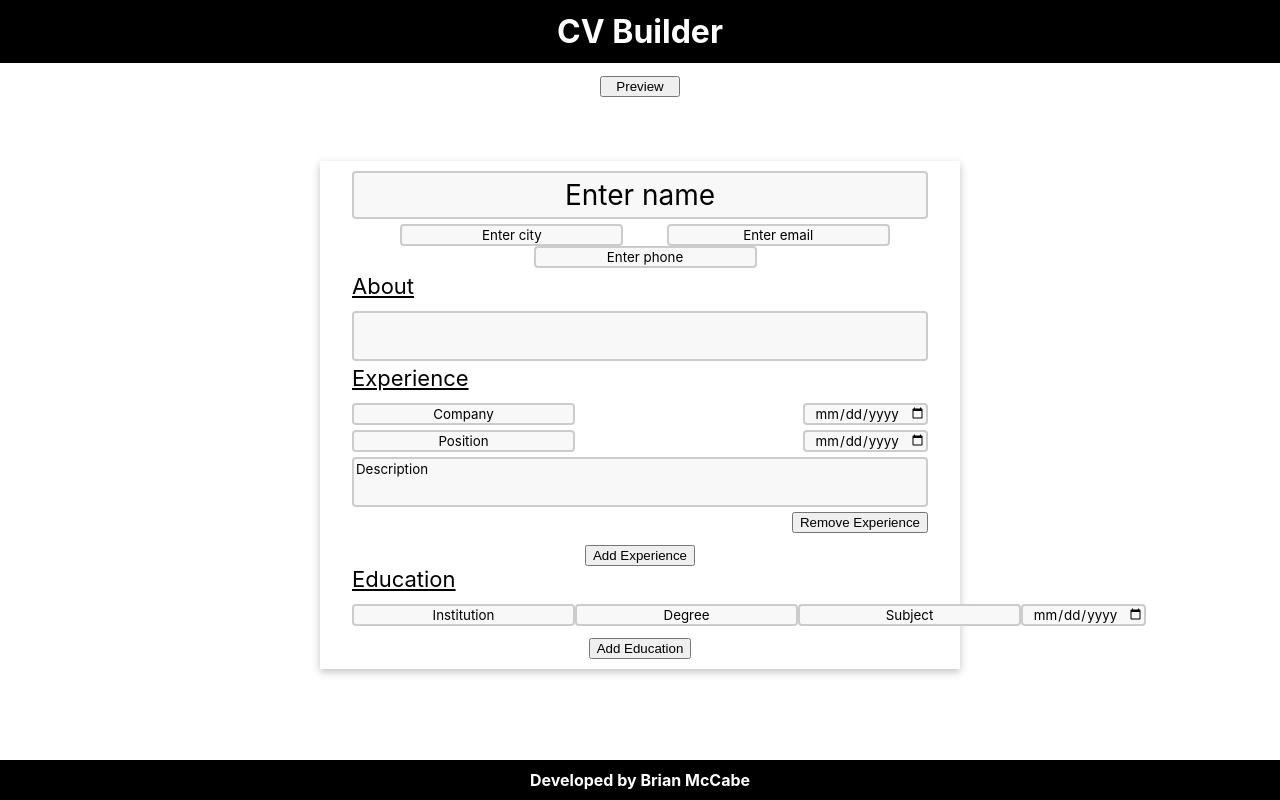
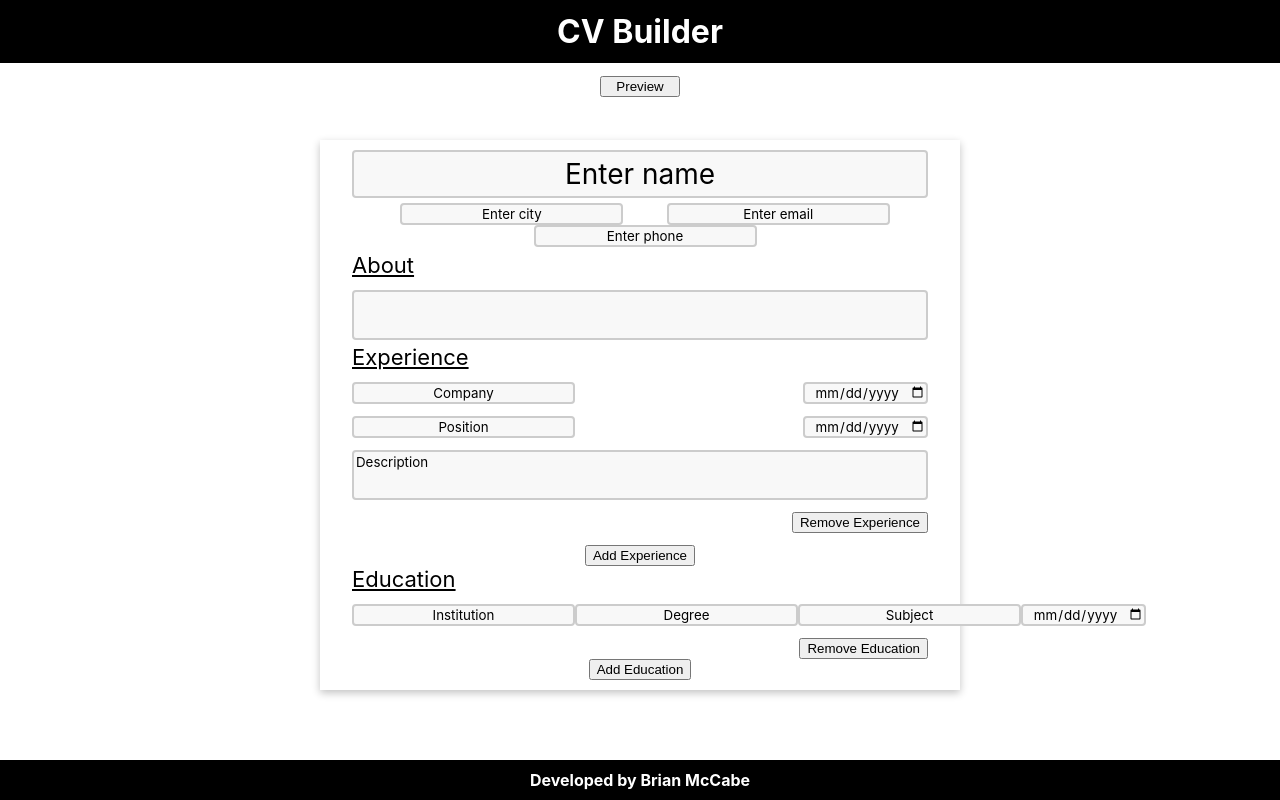
Before and after one commit to bmccabe96/cv-project, a React (Create React App) app: page / in a window 1280 px wide. Built offline with nearby package versions, Linux system fonts and the light colour scheme.

Commit message:
Added remove education ability. Had forgot earlier about that.

```diff
--- a/src/components/Education.js
+++ b/src/components/Education.js
@@ -76,6 +76,18 @@ addEducation = () => {
   });
 }
 
+removeEducation = (e) => {
+  const id = e.target.dataset.id;
+  const newList = this.state.educationList.filter(item => {
+    if(item.id !== id) {
+      return item;
+    }
+  })
+  this.setState({
+    educationList: newList,
+  })
+}
+
   render() {
     const { editMode } = this.props;
     const { educationList } = this.state;
@@ -87,6 +99,7 @@ addEducation = () => {
           <div className="education-list">
             {educationList.map((education, index) => {
               return (
+                <div>
                   <div className="education-item" key={education.id}>
                     <input
                       type="text"
@@ -116,6 +129,10 @@ addEducation = () => {
                       onChange={this.handleGraduationChange}
                       value={education.graduation}
                     />
+                  </div>
+                  <div className="remove-education">
+                    <button className="remove-education-btn" data-id={education.id} onClick={this.removeEducation}>Remove Education</button>
+                  </div>
                 </div>
               )
             })}
--- a/src/styles/app.css
+++ b/src/styles/app.css
@@ -105,12 +105,13 @@ textarea {
 .experience-row {
   display: flex;
   justify-content: space-between;
-  margin: 5px 0;
+  margin: 12px 0;
 }
 .col-2 {
   text-align: end;
 }
-.remove-experience {
+.remove-experience,
+.remove-education {
   display: grid;
   grid-template-columns: 1fr;
   justify-items: end;
```
Lines whose indentation alone changed are shown as unchanged.
